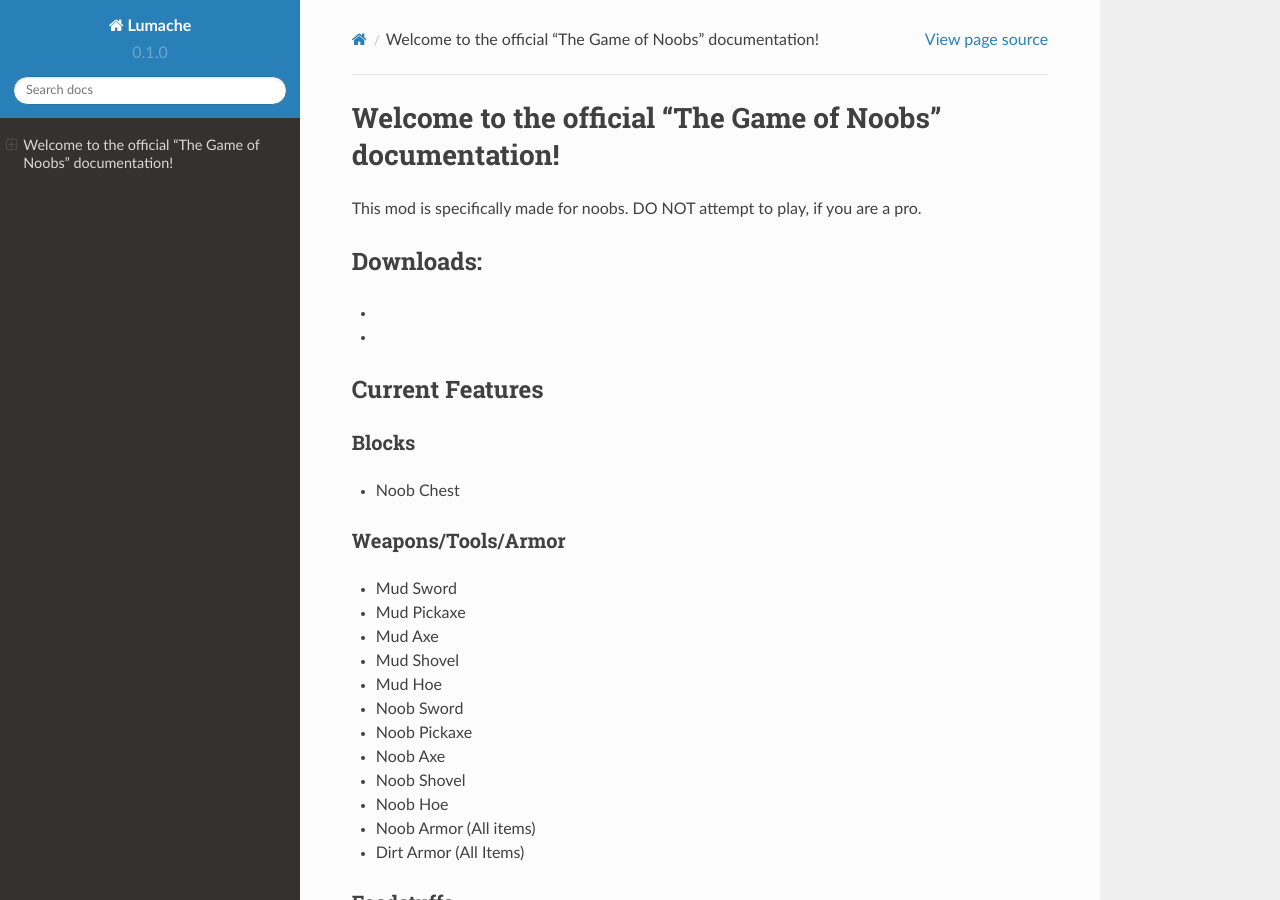
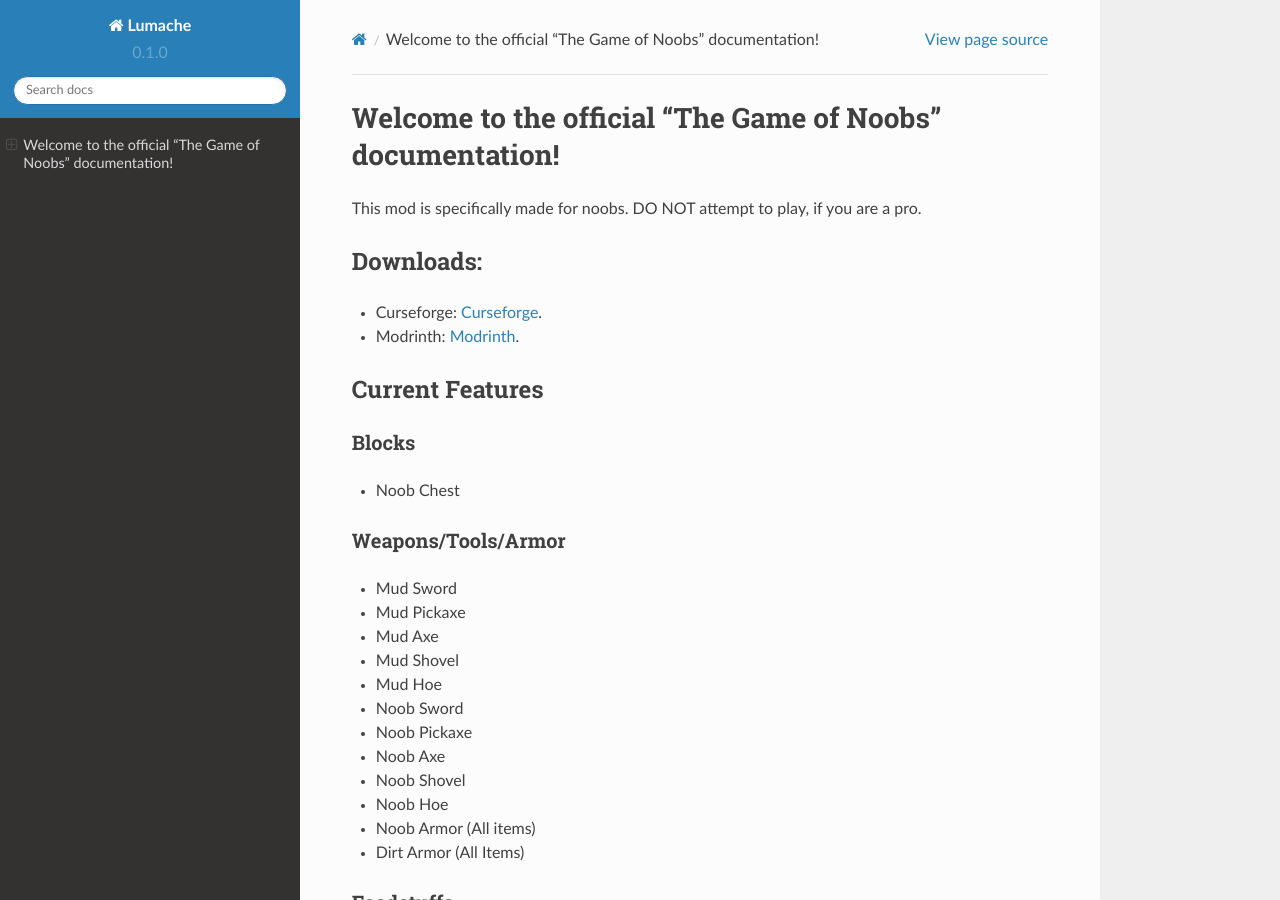
Before and after one commit to Octagon-Modding/the-game-of-noobs-docs, a Sphinx documentation site: the page built from docs/source/index.rst, in a window 1280 px wide and 900 px high. Built offline with Sphinx 7.4.7 and the Read the Docs theme 2.0.0, drawn with Linux system fonts in a browser that asks for light colours; part of the change alters nothing that is shown.

Commit message:
Fix hyperlinks again again again

```diff
--- a/docs/source/index.rst
+++ b/docs/source/index.rst
@@ -6,8 +6,8 @@ This mod is specifically made for noobs. DO NOT attempt to play, if you are a pr
 Downloads:
 ----------
 
--  .. _Curseforge: `Curseforge <https://www.curseforge.com/minecraft/mc-mods/the-best-noob-mod>`_.
--  .. _Modrinth: `Modrinth <https://modrinth.com/mod/the-best-noob-mod>`_.
+-  Curseforge: `Curseforge <https://www.curseforge.com/minecraft/mc-mods/the-best-noob-mod>`_.
+-  Modrinth: `Modrinth <https://modrinth.com/mod/the-best-noob-mod>`_.
 
 Current Features
 ----------------
```
